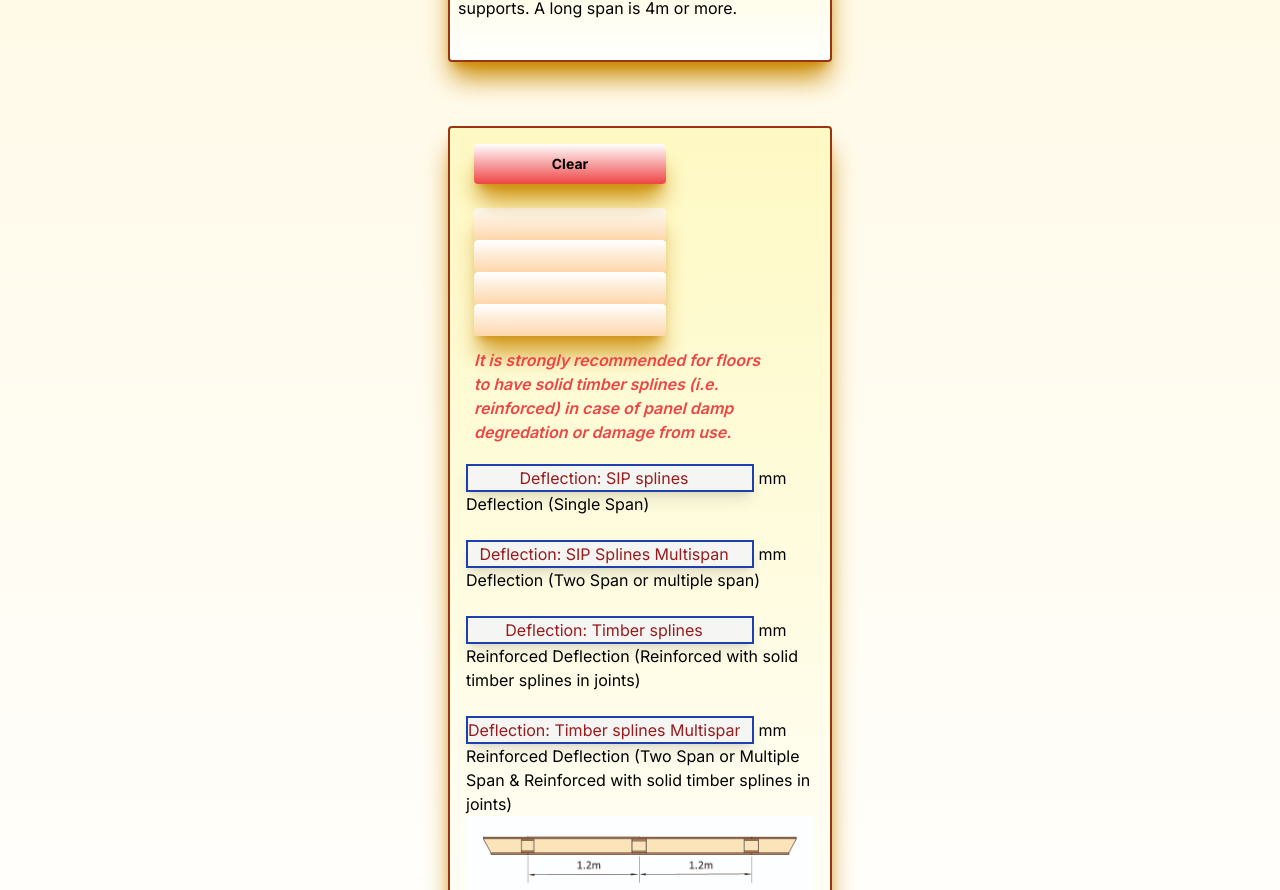
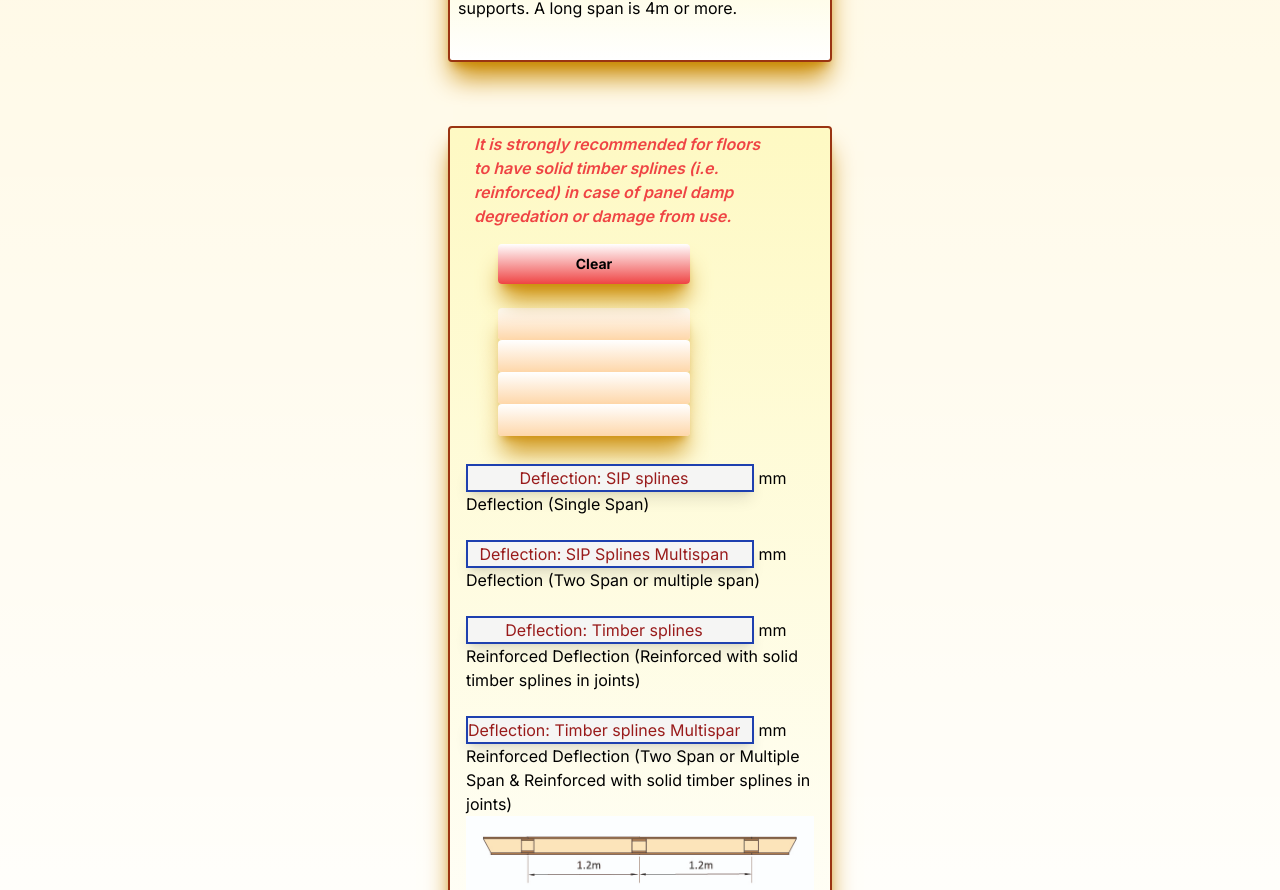
Before and after one commit to struartapp/SIP-APP-5.3-public, a Next.js app in the folder sippapp2/: page /Floordeflection in a window 1280 px wide. Shown: the part 1992-2882 px from the top of the page. Built offline with nearby package versions, Linux system fonts and the light colour scheme.

Commit message:
2nd commit

```diff
--- a/sippapp2/app/Floordeflection/page.js
+++ b/sippapp2/app/Floordeflection/page.js
@@ -319,22 +319,23 @@ export default function Validate() {
         <div>
         <div class ="px-1 py-2 flex justify-center">
         <div class="max-w-sm rounded overflow-hidden  bg-white bg-gradient-to-b  from-yellow-100 to-white   0 shadow-xl shadow-yellow-600 border-2 border-orange-800">
-
+        <div class="flex px-6 py-1">
+    <div className = "text-red-500 font-semibold border-blue-500" >
+      <p><i>It is strongly recommended for floors<br /> to have solid timber splines (i.e. reinforced)
+        in case of panel damp <br />degredation or damage from use.</i>
+      </p>
   <div class="flex px-6 py-4">
 
-  <button class="max-w-sm h-10 p-2 t-6 rounded overflow-hidden bg-gradient-to-b  from-white to-red-500 w-48 shadow-xl shadow-yellow-600  border-orange-800 hover:text-white" style={{ fontSize: '14px',   }} onClick={handleClear}><strong>Clear</strong></button>
+  <button class="max-w-sm h-10 p-2 text-black font-medium t-6 rounded overflow-hidden bg-gradient-to-b  from-white to-red-500 w-48 shadow-xl shadow-yellow-600  border-orange-800 hover:text-white" style={{ fontSize: '14px',   }} onClick={handleClear}><strong>Clear</strong></button>
   </div>
+  <div className = "text-black font-normal" >
   <div id="results" class="px-6 py-2">
             <div class = "max-w-sm h-8 t-6 text-right rounded overflow-hidden bg-gradient-to-b  from-white to-orange-200 w-48 shadow-xl shadow-yellow-600  border-orange-800 hover:text-white"id="resultd" > </div>
             <div class = "max-w-sm h-8 t-6 text-right rounded overflow-hidden bg-gradient-to-b  from-white to-orange-200 w-48 shadow-xl shadow-yellow-600  border-orange-800 hover:text-white"id="resultt"> </div>
             <div class = "max-w-sm h-8 t-6 text-right rounded overflow-hidden bg-gradient-to-b  from-white to-orange-200 w-48 shadow-xl shadow-yellow-600  border-orange-800 hover:text-white"id="resultl"></div>
-            <div class = "max-w-sm h-8 t-6 text-right rounded overflow-hidden bg-gradient-to-b  from-white to-orange-200 w-48 shadow-xl shadow-yellow-600  border-orange-800 hover:text-white"id="results1"></div></div>
+            <div class = "max-w-sm h-8 t-6 text-right rounded overflow-hidden bg-gradient-to-b  from-white to-orange-200 w-48 shadow-xl shadow-yellow-600  border-orange-800 hover:text-white"id="results1"></div></div></div>
 
-  <div class="flex px-6 py-1">
-    <div className = "text-red-500 font-semibold border-blue-500" >
-      <p><i>It is strongly recommended for floors<br /> to have solid timber splines (i.e. reinforced)
-        in case of panel damp <br />degredation or damage from use.</i>
-      </p>
+
       </div></div>
  <div class="px-4 py-4">
   <input className="placeholder:text-red-800 text-center bg-stone-100  border-blue-800 rounded-sd w-72 h-7 pr-3 shadow-lg border-2 hover:border-2 hover:border-red-400 hover:bg-yellow-100" placeholder="Deflection: SIP splines" type="text" id="Deflection" size={30} /> mm
```
